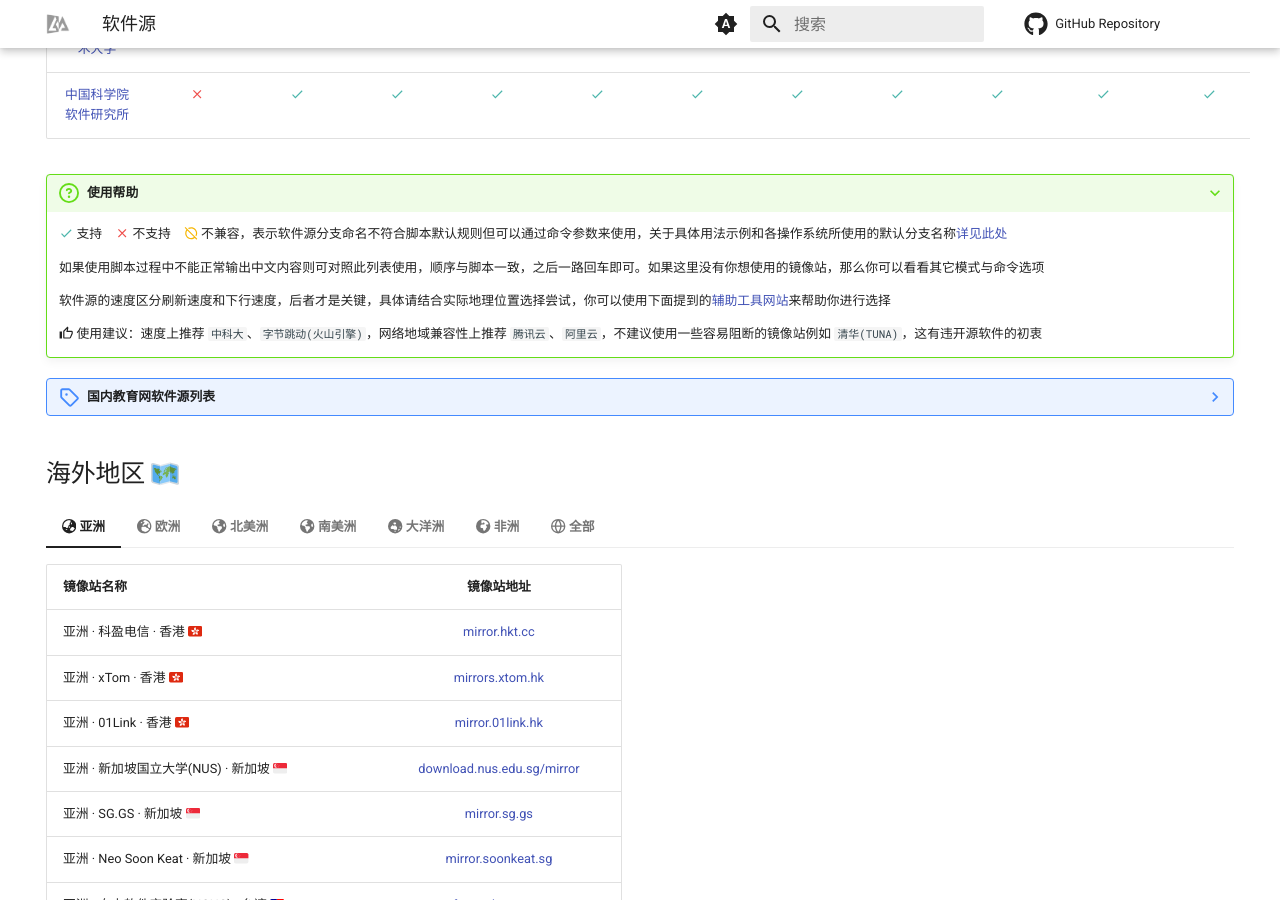
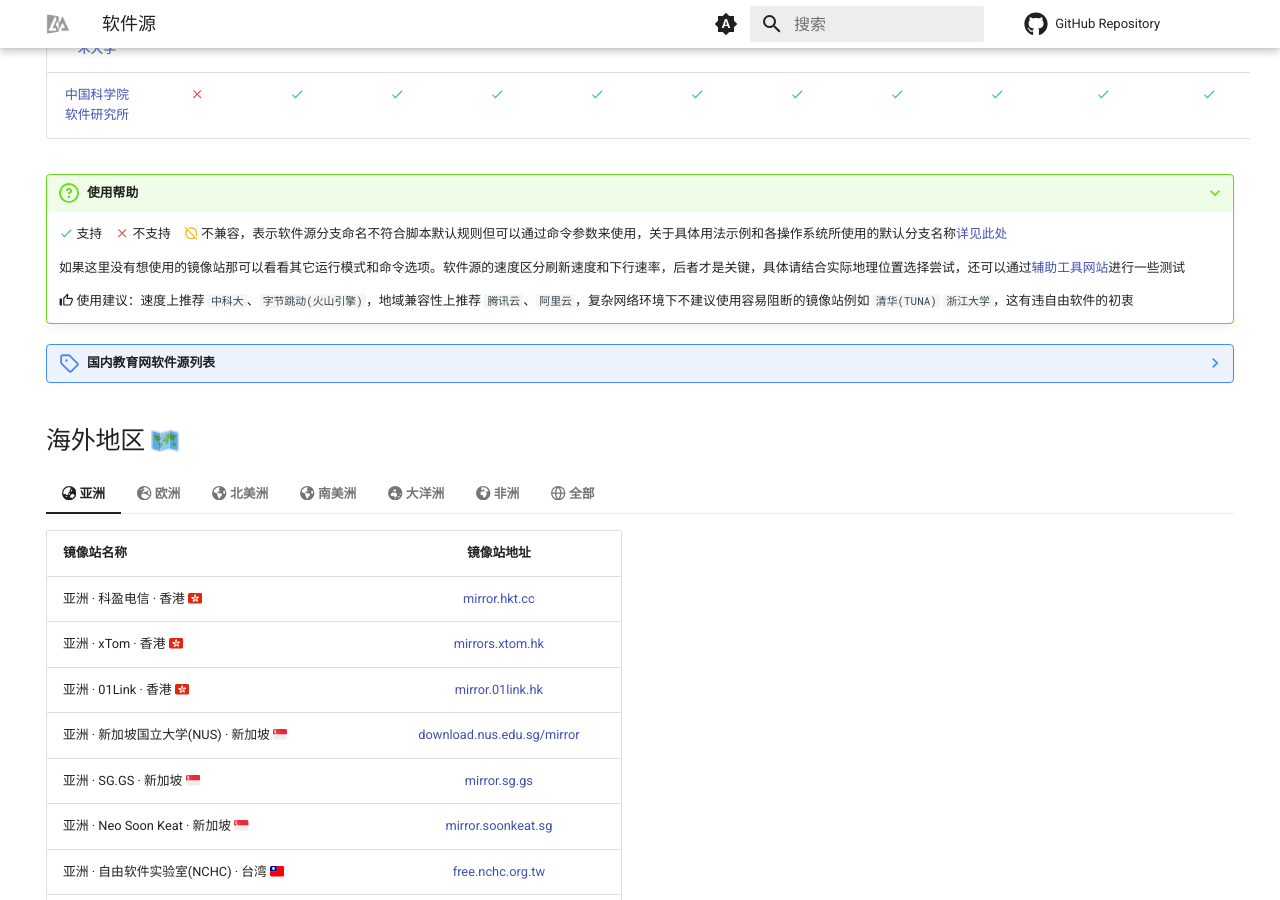
Before and after one commit to SuperManito/LinuxMirrors, an MkDocs documentation site: the page built from docs/mirrors/index.md, in a window 1280 px wide and 900 px high, scrolled down 993 px. Built offline with MkDocs 1.6.1 and Material for MkDocs 9.7.7, drawn with Linux system fonts in a browser that asks for light colours; comment, search, counter and statistics services are not loaded; some of the changed text lies outside the part shown.

Commit message:
更新文档

```diff
--- a/docs/mirrors/index.md
+++ b/docs/mirrors/index.md
@@ -32,11 +32,9 @@
 
     :supported: 支持 &nbsp;&nbsp; :unsupport: 不支持 &nbsp;&nbsp; :incompatible: 不兼容，表示软件源分支命名不符合脚本默认规则但可以通过命令参数来使用，关于具体用法示例和各操作系统所使用的默认分支名称[详见此处](../use/command-options.md#%E6%8C%87%E5%AE%9A%E8%BD%AF%E4%BB%B6%E6%BA%90%E5%88%86%E6%94%AF)
 
-    如果使用脚本过程中不能正常输出中文内容则可对照此列表使用，顺序与脚本一致，之后一路回车即可。如果这里没有你想使用的镜像站，那么你可以看看其它模式与命令选项
+    如果这里没有想使用的镜像站那可以看看其它运行模式和命令选项。软件源的速度区分刷新速度和下行速率，后者才是关键，具体请结合实际地理位置选择尝试，还可以通过[辅助工具网站](#工具网站)进行一些测试
 
-    软件源的速度区分刷新速度和下行速度，后者才是关键，具体请结合实际地理位置选择尝试，你可以使用下面提到的[辅助工具网站](#工具网站)来帮助你进行选择
-
-    :material-thumb-up-outline: 使用建议：速度上推荐 `中科大`、`字节跳动(火山引擎)`，网络地域兼容性上推荐 `腾讯云`、`阿里云`，不建议使用一些容易阻断的镜像站例如 `清华(TUNA)`，这有违开源软件的初衷
+    :material-thumb-up-outline: 使用建议：速度上推荐 `中科大`、`字节跳动(火山引擎)`，地域兼容性上推荐 `腾讯云`、`阿里云`，复杂网络环境下不建议使用容易阻断的镜像站例如 `清华(TUNA)` `浙江大学`，这有违自由软件的初衷
 
 ??? note "国内教育网软件源列表"
 
--- a/requirements.txt
+++ b/requirements.txt
@@ -1,3 +1,3 @@
-mkdocs-material==9.5.7
+mkdocs-material==9.5.9
 mkdocs-glightbox==0.3.5
 mkdocs-exclude-search==0.6.6
```
Also changed, not shown: other parts of docs/mirrors/index.md (+1 -1 lines).
